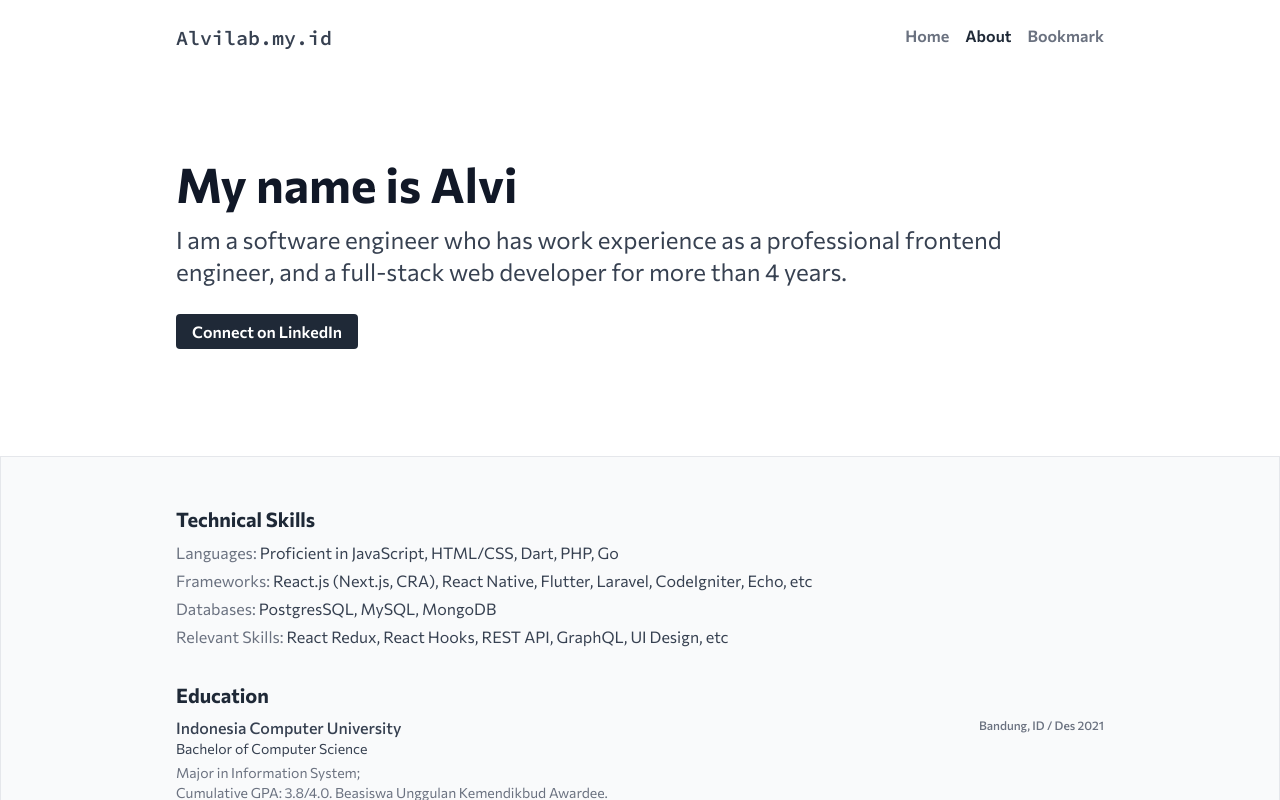
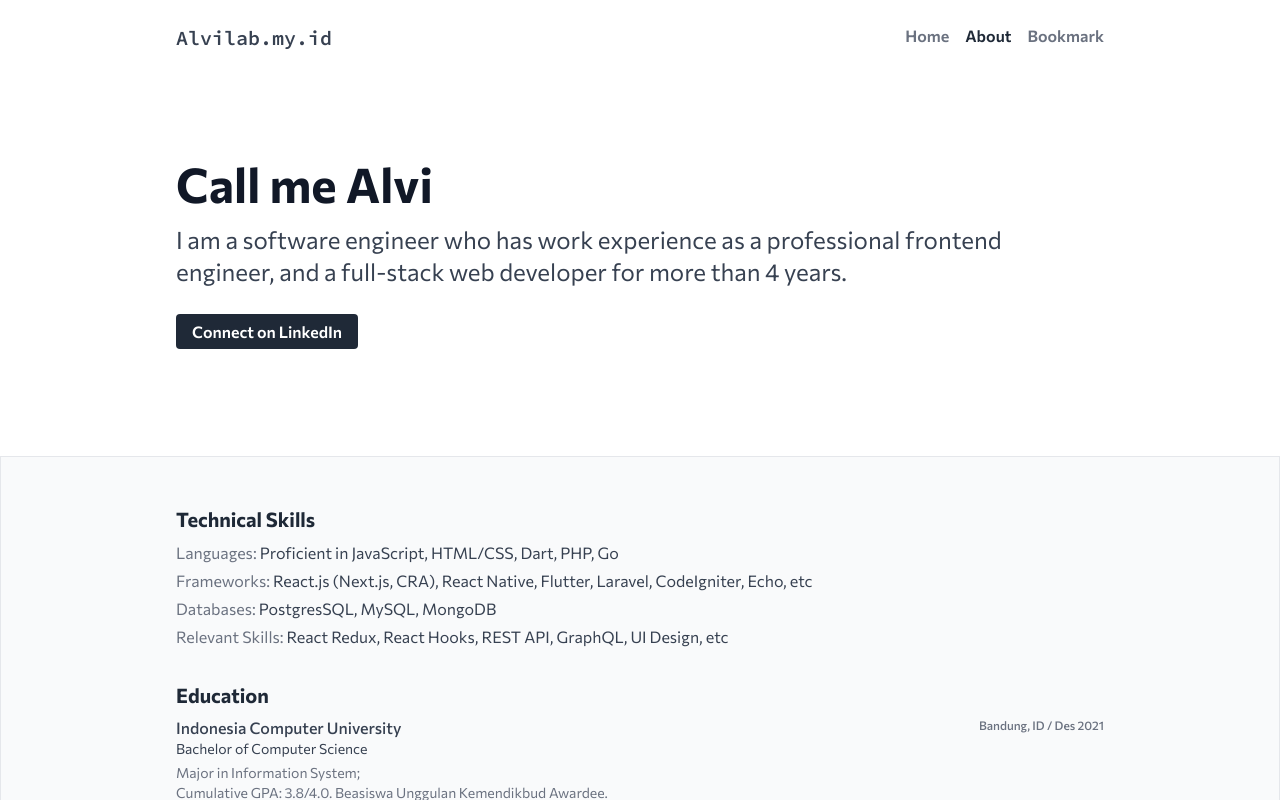
Before and after one commit to alvimuh/alvilab.my.id, a Next.js app: page /about in a window 1280 px wide. Shown: the top 800 px of the page. Built offline with nearby package versions, Linux system fonts and the light colour scheme.

Commit message:
Update about.jsx

```diff
--- a/pages/about.jsx
+++ b/pages/about.jsx
@@ -19,7 +19,7 @@ export default function About() {
         <div className="pt-24 pb-12 container-default">
           <div className="py-16">
             <p className="text-3xl md:text-5xl text-gray-900 dark:text-white font-bold mb-4">
-              My name is Alvi
+              Call me Alvi
             </p>
             <p className="text-xl md:text-2xl text-gray-700 dark:text-gray-400 mb-8">
               I am a software engineer who has work experience as a professional
```
